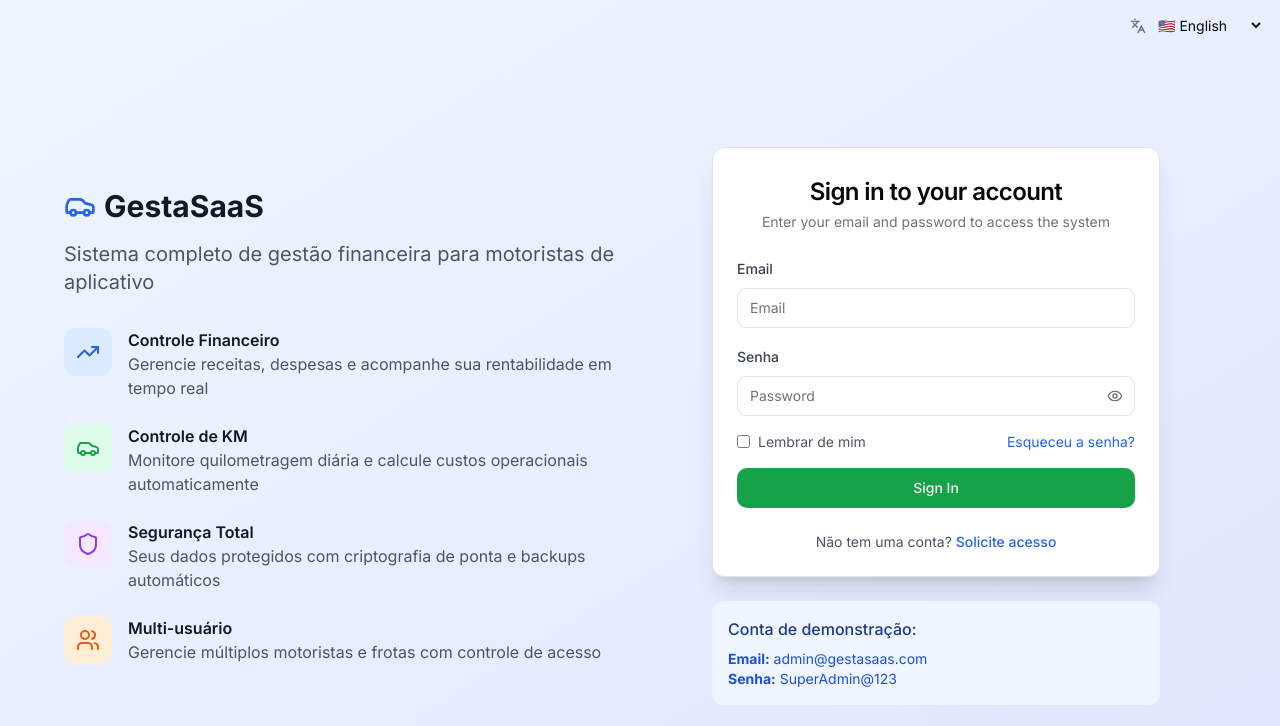
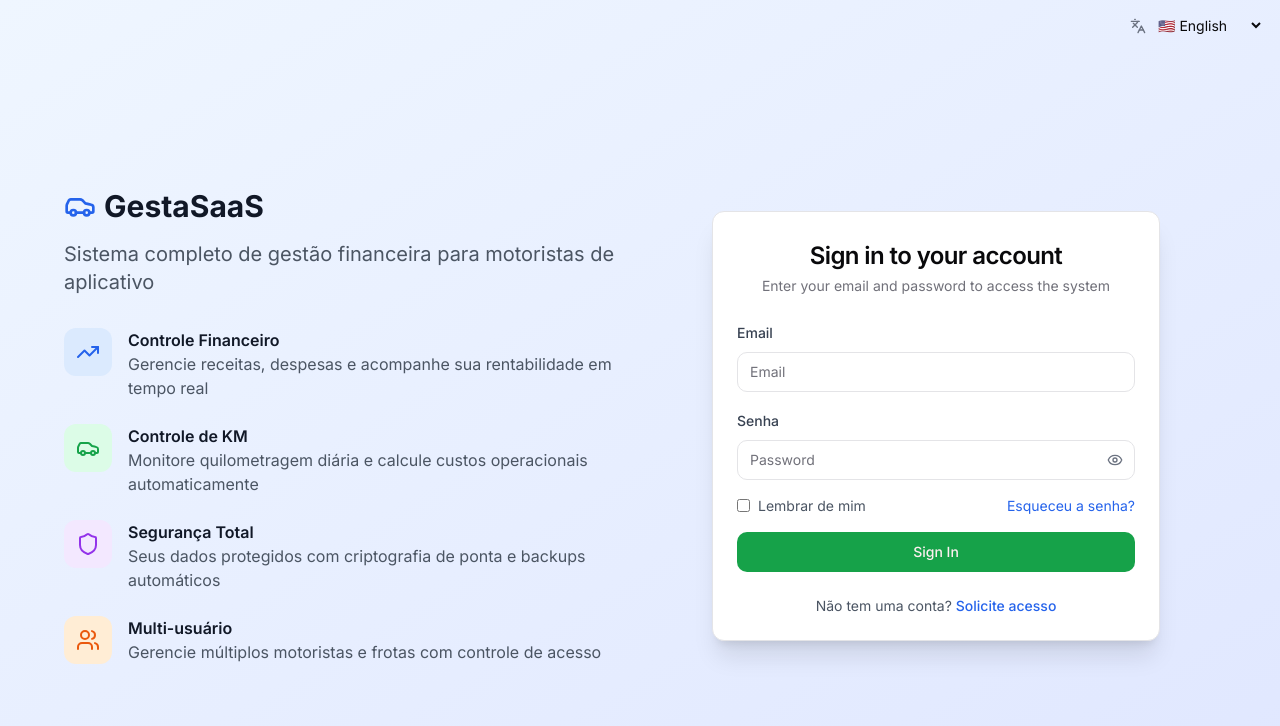
Before and after one commit to fluxvision-pt/gestaSaaS, a React app in the folder frontend/: page /login in a window 1280 px wide. Shown: the top 726 px of the page. Built offline with nearby package versions, Linux system fonts and the light colour scheme; the HTML template or start-up script is replaced by a standard one.

Commit message:
Update Login.tsx

```diff
--- a/frontend/src/pages/Login.tsx
+++ b/frontend/src/pages/Login.tsx
@@ -184,14 +184,7 @@ export default function Login() {
             </CardContent>
           </Card>
 
-          {/* Informações de demonstração */}
-          <div className="mt-6 p-4 bg-blue-50 rounded-lg">
-            <h4 className="font-medium text-blue-900 mb-2">Conta de demonstração:</h4>
-            <p className="text-sm text-blue-700">
-              <strong>Email:</strong> admin@gestasaas.com<br />
-              <strong>Senha:</strong> SuperAdmin@123
-            </p>
-          </div>
+
         </div>
       </div>
       </div>
```
